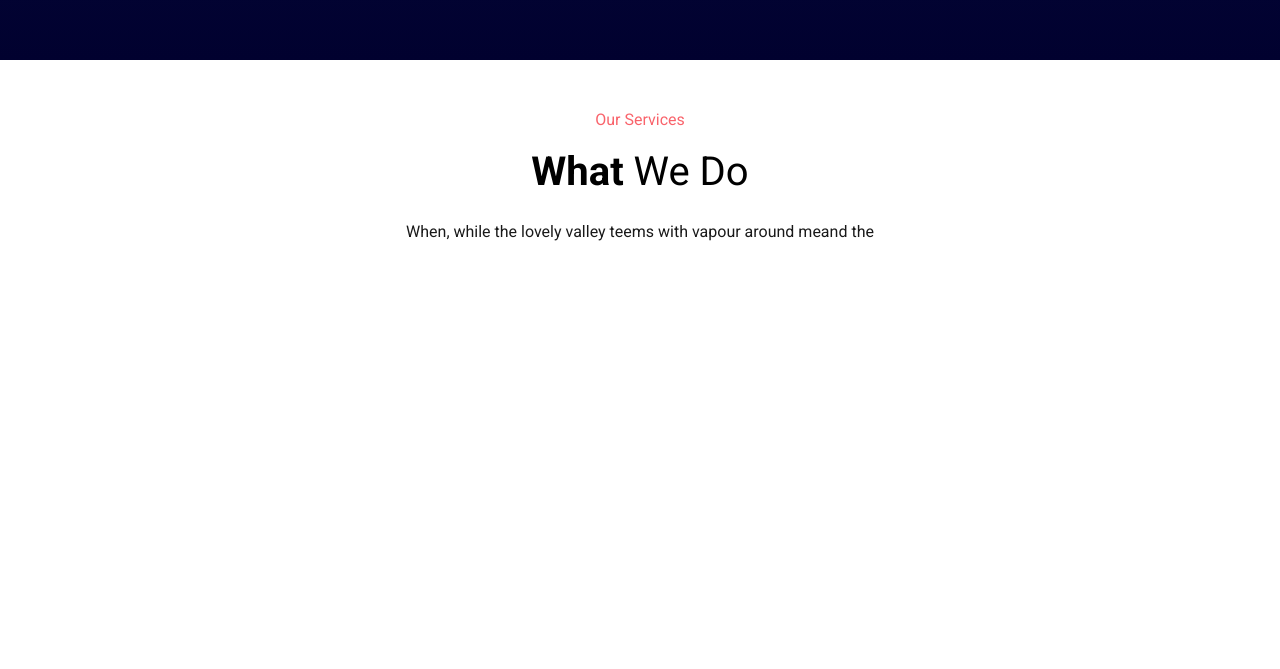
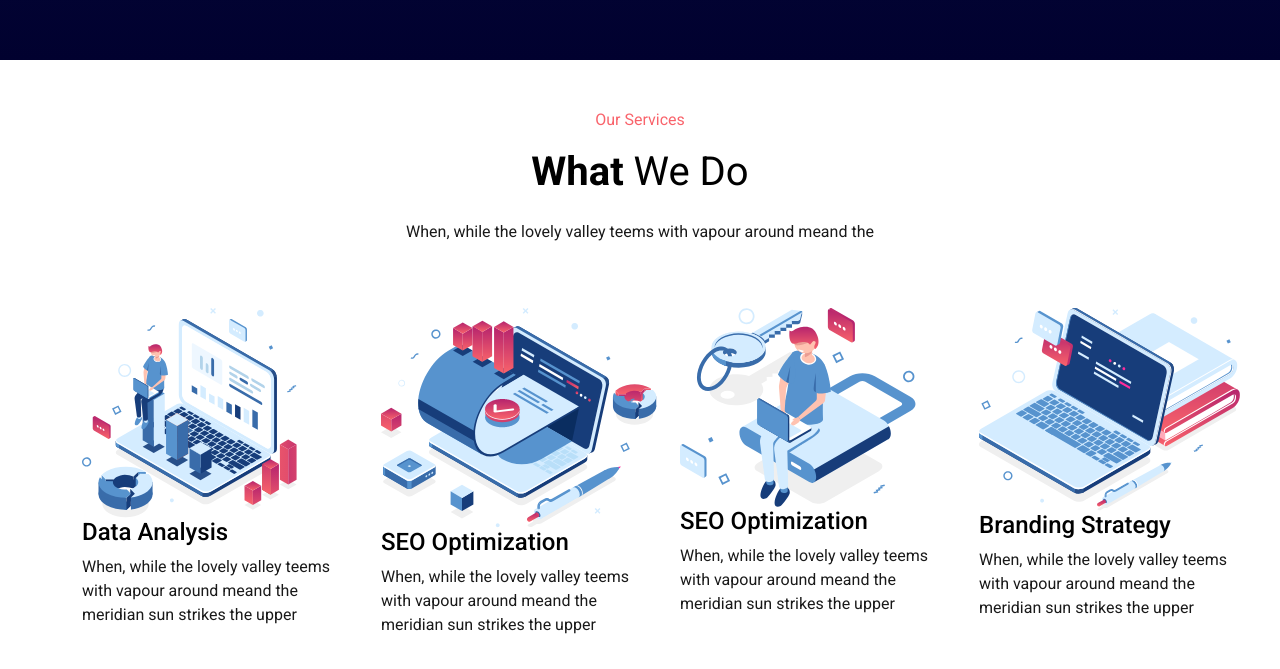
Before and after one commit to Evanflow89/proj-html-vuejs, a Vue app: page / in a window 1280 px wide. Shown: the part 740-1409 px from the top of the page. Before the commit the page ends 1064 px from the top, so only its background shows below. Built offline with nearby package versions, Linux system fonts and the light colour scheme.

Commit message:
added cards content

```diff
--- a/src/components/sections/WeDoCards.vue
+++ b/src/components/sections/WeDoCards.vue
@@ -3,10 +3,50 @@
     <div class="container">
       <div class="row">
         <ul>
-          <li class="col-lg-3"></li>
-          <li class="col-lg-3"></li>
-          <li class="col-lg-3"></li>
-          <li class="col-lg-3"></li>
+          <li class="col-lg-3">
+            <img
+              src="../../assets/style/images/Group-247.png"
+              alt="Data Analysis"
+            />
+            <h4>Data Analysis</h4>
+            <p>
+              When, while the lovely valley teems with vapour around meand the
+              meridian sun strikes the upper
+            </p>
+          </li>
+          <li class="col-lg-3">
+            <img
+              src="../../assets/style/images/Group-567.png"
+              alt="Data Analysis"
+            />
+            <h4>SEO Optimization</h4>
+            <p>
+              When, while the lovely valley teems with vapour around meand the
+              meridian sun strikes the upper
+            </p>
+          </li>
+          <li class="col-lg-3">
+            <img
+              src="../../assets/style/images/Group-538.png"
+              alt="Security Data"
+            />
+            <h4>SEO Optimization</h4>
+            <p>
+              When, while the lovely valley teems with vapour around meand the
+              meridian sun strikes the upper
+            </p>
+          </li>
+          <li class="col-lg-3">
+            <img
+              src="../../assets/style/images/Group-566.png"
+              alt="Security Data"
+            />
+            <h4>Branding Strategy</h4>
+            <p>
+              When, while the lovely valley teems with vapour around meand the
+              meridian sun strikes the upper
+            </p>
+          </li>
         </ul>
       </div>
     </div>
```
